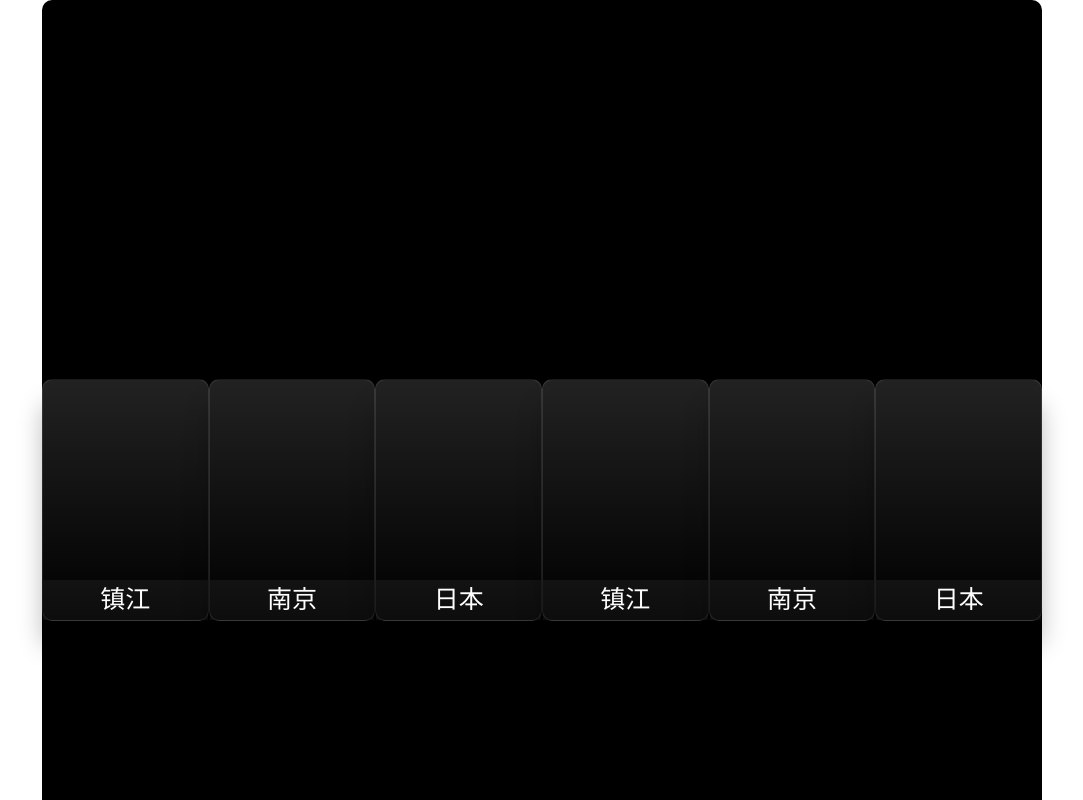
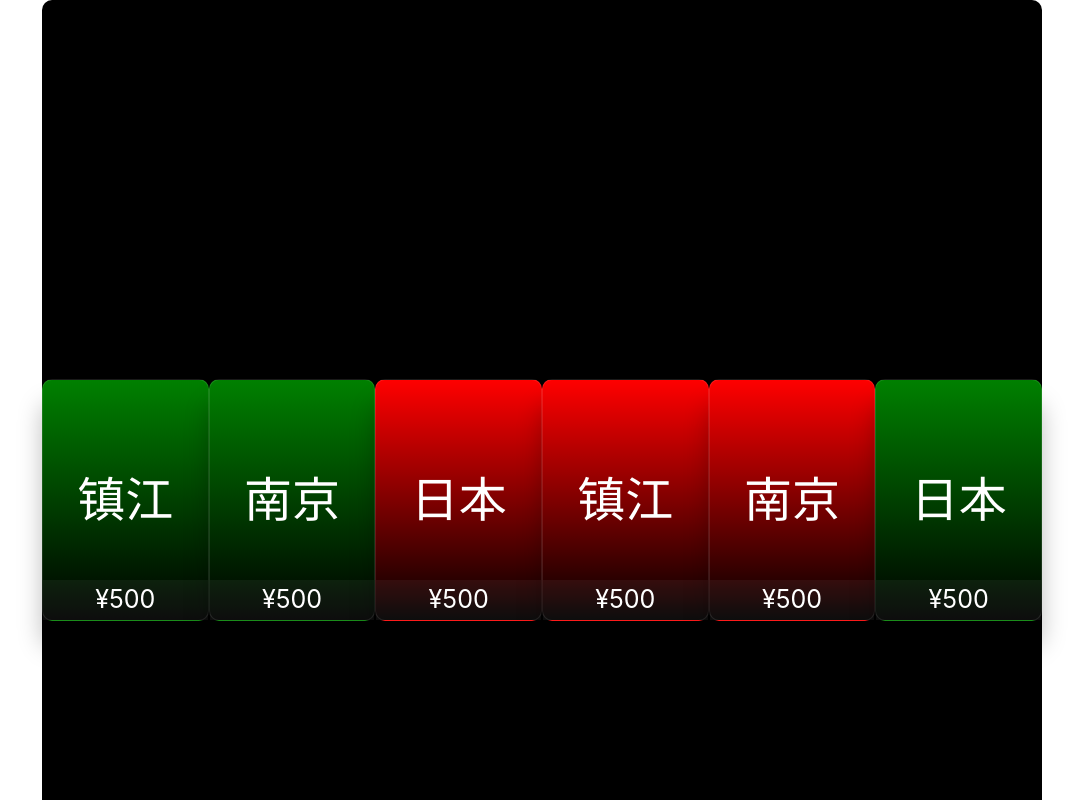
Before and after one commit to MiniNec/vue-demo, a Vue app: page / in a window 1280 px wide. Shown: the top 800 px of the page, without its empty margins (98-1181 px from the left). Built offline with nearby package versions, Linux system fonts and the light colour scheme.

Commit message:
2 files modified

```diff
--- a/src/components/Glass.vue
+++ b/src/components/Glass.vue
@@ -1,11 +1,13 @@
 <template>
-  <div class="spec-glass" :style="spec_style" :data-text="props.text"></div>
+  <div class="spec-glass" :style="spec_style" :data-text="props.money">
+    <i>{{ props.text }}</i>
+  </div>
 </template>
 
 <script setup lang="ts">
-const props = defineProps<{ rDeg: number; text: string }>();
-const spec_style = '--r:' + props.rDeg;
-console.log(spec_style, props.text);
+const props =
+  defineProps<{ rDeg: number; text: string; money: number; color: string }>();
+const spec_style = '--r:' + props.rDeg + '; --color:' + props.color;
 </script>
 
 <style scoped>
@@ -13,7 +15,7 @@ console.log(spec_style, props.text);
   position: relative;
   width: 180px;
   height: 240px;
-  background: linear-gradient(#fff2, transparent);
+  background: linear-gradient(var(--color), transparent);
   border: 1px solid rgba(255, 255, 255, 0.1);
   box-shadow: 0 25px 25px rgba(0, 0, 0, 0.25);
   display: flex;
@@ -37,4 +39,9 @@ console.log(spec_style, props.text);
   color: #fff;
   font-size: 25px;
 }
+
+.spec-glass i {
+  font-size: 3em;
+  color: #fff;
+}
 </style>
--- a/src/views/Index.vue
+++ b/src/views/Index.vue
@@ -13,12 +13,12 @@ import Glass from '@/components/Glass.vue';
     "
   >
     <div class="container">
-      <glass rDeg="0" text="镇江"></glass>
-      <glass rDeg="0" text="南京"></glass>
-      <glass rDeg="0" text="日本"></glass>
-      <glass rDeg="0" text="镇江"></glass>
-      <glass rDeg="0" text="南京"></glass>
-      <glass rDeg="0" text="日本"></glass>
+      <glass rDeg="0" text="镇江" money="¥500" color="green"></glass>
+      <glass rDeg="0" text="南京" money="¥500" color="green"></glass>
+      <glass rDeg="0" text="日本" money="¥500" color="red"></glass>
+      <glass rDeg="0" text="镇江" money="¥500" color="red"></glass>
+      <glass rDeg="0" text="南京" money="¥500" color="red"></glass>
+      <glass rDeg="0" text="日本" money="¥500" color="green"></glass>
     </div>
   </div>
 </template>
```
